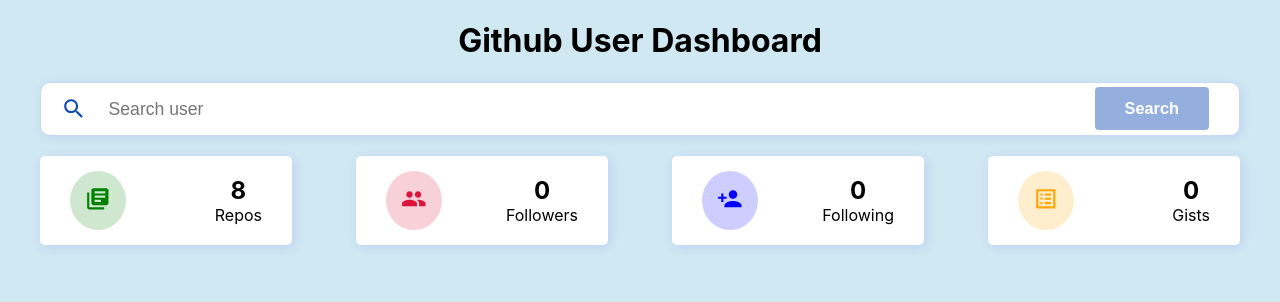
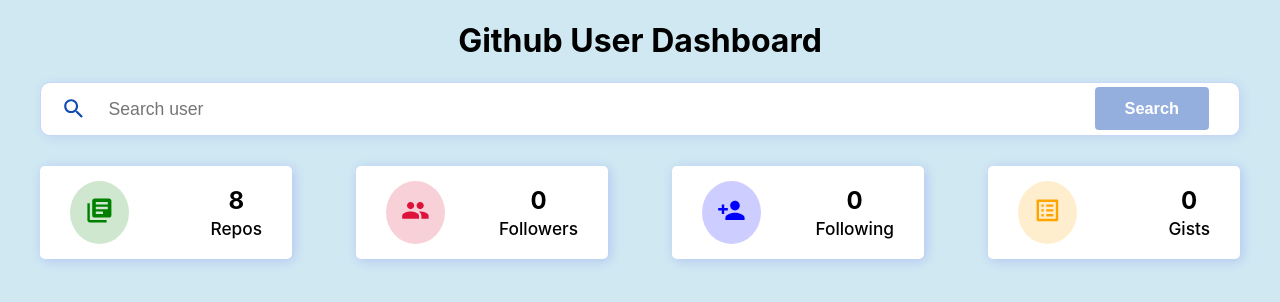
Before and after one commit to NishidhJain/github-user-search-dashboard, a React (Create React App) app: page / in a window 1280 px wide. Shown: the top 302 px of the page. Built offline with nearby package versions, Linux system fonts and the light colour scheme.

Commit message:
updated styles of info component

```diff
--- a/src/CSS/Info.css
+++ b/src/CSS/Info.css
@@ -1,7 +1,7 @@
 .info{
     display: flex;
     justify-content: space-between;
-    margin-top: 20px;
+    margin-top: 30px;
 }
 
 .info__container{
@@ -12,23 +12,13 @@
     align-items: center;
     justify-content: space-between;
     border-radius: 5px;
-    /* min-height: 10px;
-    min-width: 10px; */
     min-width: 16%;
-    box-shadow: 2px 2px 12px rgba(0, 0, 255, 0.1);
-
+    box-shadow: 2px 2px 12px rgba(0, 0, 255, 0.15);
 }
 
 .info__icon{
-    font-size: 1.6rem !important;
-    /* color: #0e49b5 !important;
-    background-color: #0e48b52f; */
+    font-size: 1.8rem !important;
     padding: 15px;
-    /* border-radius: 50%; */
-}
-
-.info__detail{
-    /* margin-left: 25px; */
 }
 
 .info__number{
@@ -37,32 +27,31 @@
 
 .info__name{
     margin: 0;
+    margin-top: 3px;
+    font-weight: 500;
+    font-size: 1.08rem;
 }
 
 .green{
     color: green;
     background-color: rgba(0, 128, 0, 0.192);
     border-radius: 50%;
-
 }
 
 .red{
     color: crimson;
     background-color: rgba(220, 20, 60, 0.198);
     border-radius: 50%;
-
 }
 
 .orange{
     color: orange;
     background-color: rgba(255, 166, 0, 0.192);
     border-radius: 50%;
-
 }
 
 .blue{
     color: blue;
     background-color: rgba(0, 0, 255, 0.198);
     border-radius: 50%;
-
 }
```
